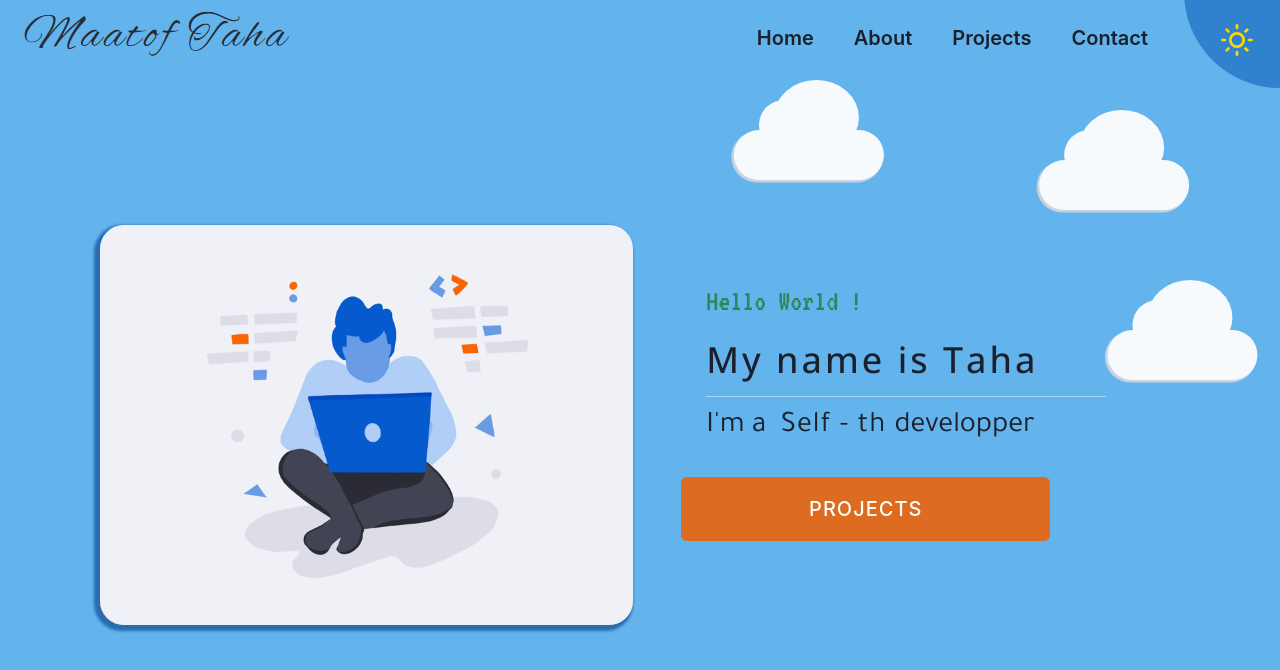
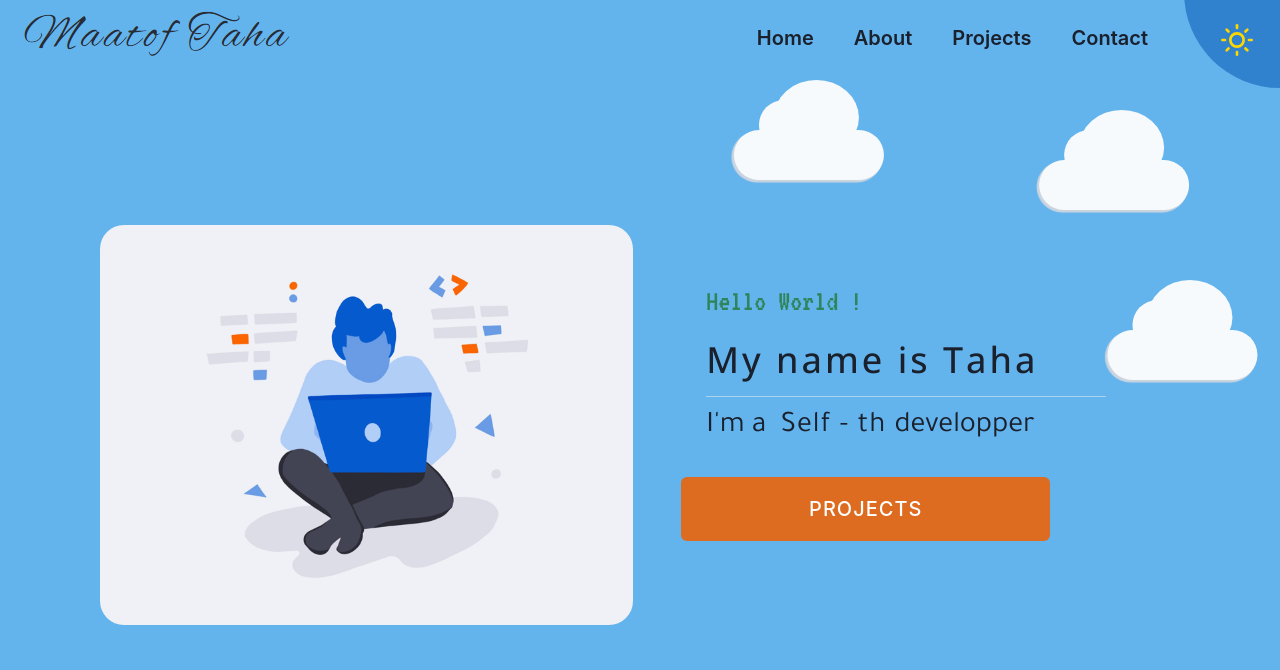
Before and after one commit to tahasama/myPortfolio, a React (Create React App) app: page / in a window 1280 px wide. Shown: the top 670 px of the page. Built offline with nearby package versions, Linux system fonts and the light colour scheme.

Commit message:
animated flip image correction

```diff
--- a/src/components/home.tsx
+++ b/src/components/home.tsx
@@ -19,14 +19,12 @@ import { motion } from "framer-motion";
 import { useState } from "react";
 
 const flip = keyframes`
-from {
-  transform:scaleX(-1);
-}
-to {
-
-  transform:scaleX(1);
-
-}
+from,to
+0%   {transform: scaleX(1);}
+25% { opacity(.8);}
+50% {opacity(.4);}
+75% { opacity(.8);}
+100% {transform: scaleX(-1);}
 `;
 
 const Home = () => {
@@ -49,51 +47,41 @@ const Home = () => {
       bg={bglOnLight}
     >
       <CloudNstars />
-
-      {colorMode !== "light" ? (
-        <Img
+      <Flex
         position={"relative"}
         left={["0", "0", "-5", "-6", "9"]}
         mx={16}
         mt={[0, 50]}
         // top={["-16", 0]}
-          zIndex={2}
-          onMouseEnter={() => enterF()}
-          // onMouseLeave={() => enterF()}
-          // onMouseOver={() => enterF()}
+        zIndex={99}
+        onMouseOver={() => enterF()}
+        h={["32%", "40%", "45%", "55%", "50%"]}
+        // boxShadow={"0px 0px 50px #2C5282"}
+        cursor={"pointer"}
+        transition="animation 5s ease-in-out "
+        onClick={toggleColorMode}
+        borderRadius={"3xl"}
+        border={"white"}
+        _hover={{ animation: `${flip} .5s ease-in-out` }}
+        // w={"400px"}
+        w={"auto"}
+      >
+        {colorMode !== "light" ? (
+          <Img
             src={pic ? devNight2 : devNight}
             alt="devNight"
-          h={["32%", "40%", "45%", "55%", "50%"]}
-          borderRadius={"5%"}
-          // boxShadow={"0px 0px 50px #2C5282"}
+            borderRadius={"3xl"}
             boxShadow={pic ? "0px 0px 50px #2C5282" : "none"}
-          _hover={{ animation: `${flip} 3s` }}
-          transition="animation 1s ease-in-out"
-          cursor={"pointer"}
-          onClick={toggleColorMode}
           />
         ) : (
           <Img
-          position={"relative"}
-          left={["0", "0", "-5", "-6", "9"]}
-          mx={16}
-          mt={[0, 50]}
-          top={["-16", 0]}
-          zIndex={2}
-          onMouseOver={() => enterF()}
             src={pic ? dev : dev1}
             filter={pic ? "brightness(1)" : "brightness(1.3)"}
             alt="devDay2"
-          h={["32%", "40%", "45%", "55%", "50%"]}
             borderRadius={"3xl"}
-          boxShadow={pic ? "-3px 3px 3px 3px #2B6CB0" : "none"}
-          _hover={{ animation: `${flip} 2s` }}
-          transition="animation 1s ease-in-out"
-          // filter="grayscale(30%)"
-          cursor={"pointer"}
-          onClick={toggleColorMode}
           />
         )}
+      </Flex>
       <Flex
         zIndex={2}
         flexDirection="column"
```
Lines whose indentation alone changed are shown as unchanged.
